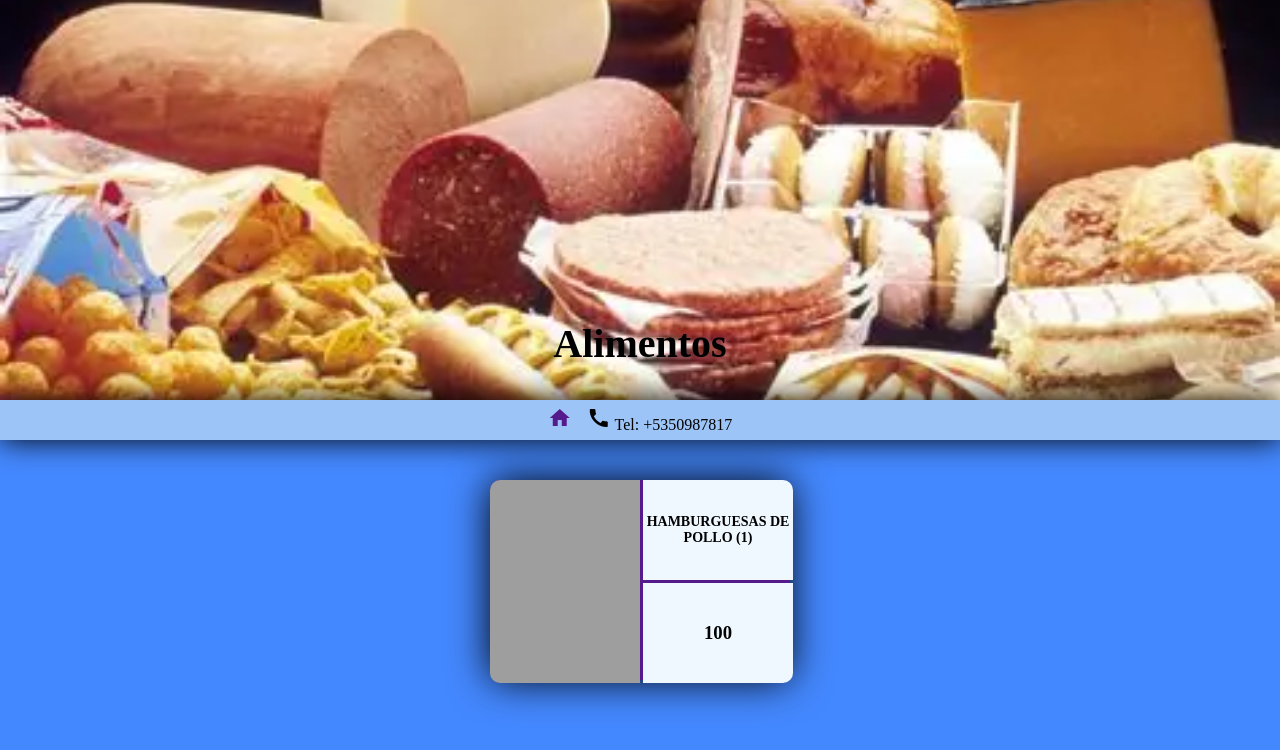
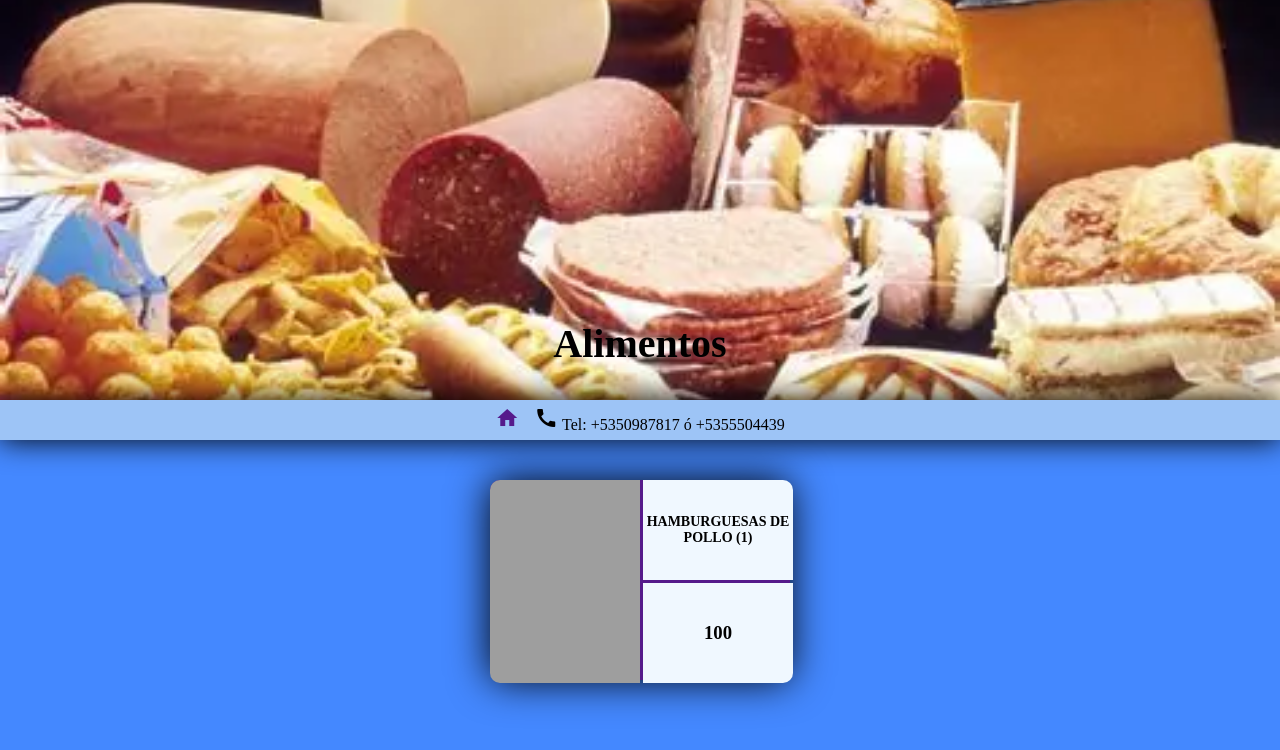
Before and after one commit to ysos230291/Pinar-Vende, a plain HTML site: page html/alimentos.html in a window 1280 px wide. Drawn offline with Linux system fonts and the light colour scheme; grey boxes are pictures that could not be loaded.

Commit message:
Update alimentos.html

```diff
--- a/html/alimentos.html
+++ b/html/alimentos.html
@@ -24,7 +24,7 @@
 
             <li class="hor_items">
                 <span class="material-icons">call</span>
-                Tel: +5350987817
+                Tel: +5350987817 ó +5355504439
             </li>
         </ul>
     </div>
@@ -47,4 +47,5 @@
     </main>
 
 </body>
+
 </html>
```
